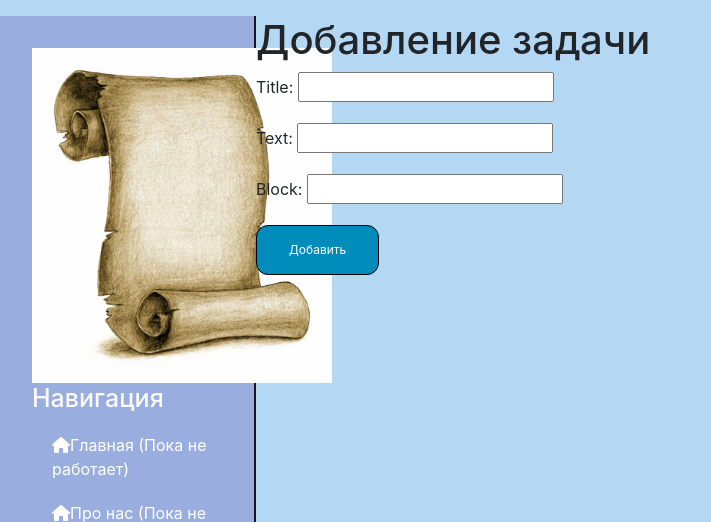
After one commit to blt1305/TMS, a Django app: page /todos/addtask/ in a window 1280 px wide. The commit adds this page. Shown: the top 522 px of the page, without its empty margins (0-711 px from the left). Run offline with Django 4.2, Linux system fonts and the light colour scheme.

Commit message:
added a page for adding tasks

```diff
--- /dev/null
+++ b/tms/todos/forms.py
@@ -0,0 +1,8 @@
+from django import forms
+from .models import *
+
+
+class AddTaskForm(forms.Form):
+    title = forms.CharField(max_length=255)
+    text = forms.CharField(max_length=255)
+    block = forms.CharField(max_length=255)
--- a/tms/todos/static/todos/css/styles.css
+++ b/tms/todos/static/todos/css/styles.css
@@ -56,6 +56,7 @@ aside ul li:hover, aside ul a:hover {
     padding: 5px;
     padding-right: 20px;
     border: solid 1px black;
+    border-radius: 12px;
     float: left;
    }
 
@@ -68,6 +69,7 @@ aside ul li:hover, aside ul a:hover {
     top: 60px;
     left: -10px;
     border: solid 1px black;
+    border-radius: 12px;
     float: left;
    }
 
@@ -80,5 +82,30 @@ aside ul li:hover, aside ul a:hover {
     top: 120px;
     left: -20px;
     border: solid 1px black;
+    border-radius: 12px;
     float: left;
    }
+
+.button {
+    background-color: #008CBA;
+    border: solid 1px black;
+    color: white;
+    padding: 15px 32px;
+    text-align: center;
+    text-decoration: none;
+    display: inline-block;
+    font-size: 12px;
+    border-radius: 12px;
+
+}
+
+.button {
+    -webkit-transition-duration: 0.4s; /* Safari */
+    transition-duration: 0.4s;
+}
+
+.button:hover {
+    background-color: #4CAF50; /* Green */
+    color: white;
+     box-shadow: 0 12px 16px 0 rgba(0,0,0,0.24), 0 17px 50px 0 rgba(0,0,0,0.19);
+}
--- /dev/null
+++ b/tms/todos/templates/add_task.html
@@ -0,0 +1,14 @@
+
+{% extends 'base_form.html' %}
+
+{% block content %}
+
+<h1>{{title}}</h1>
+
+<form action="" method="post">
+    {% csrf_token %}
+    {{ form.as_p }}
+    <button class="button" type="submit">Добавить</button>
+</form>
+
+{% endblock %}
--- a/tms/todos/templates/base_form.html
+++ b/tms/todos/templates/base_form.html
@@ -31,7 +31,7 @@
     </main>
 {% block content %}
 {% endblock content %}
-<button id="button">Create todo</button>
+
 
 </body>
 </html>
--- a/tms/todos/templates/todos.html
+++ b/tms/todos/templates/todos.html
@@ -13,6 +13,6 @@
 
 </div>
 {% endfor %}
-
+<button class="button">Complete</button>
 
 {% endblock %}
--- a/tms/todos/urls.py
+++ b/tms/todos/urls.py
@@ -4,5 +4,6 @@ from django.urls import path
 urlpatterns = [
     path('', views.todos, name="todos"),
     path('home/', views.home_todos),
-    path('home/<int:todo_id>/', views.get_todo)
+    path('home/<int:todo_id>/', views.get_todo),
+    path('addtask/', views.add_task)
 ]
--- a/tms/todos/views.py
+++ b/tms/todos/views.py
@@ -1,5 +1,7 @@
 from django.http import HttpResponse, JsonResponse
 from django.shortcuts import render
+
+from .forms import *
 
 TODOS = [
     {
@@ -46,3 +48,7 @@ def get_todo(request, todo_id):
             TODOS = [todo for todo in TODOS if todo['todo_id'] != todo_id]
             return HttpResponse(status=200)
     return HttpResponse(status=404)
+
+def add_task(request):
+    form = AddTaskForm()
+    return render(request, 'add_task.html', {'form': form, 'title': 'Добавление задачи'})
```
